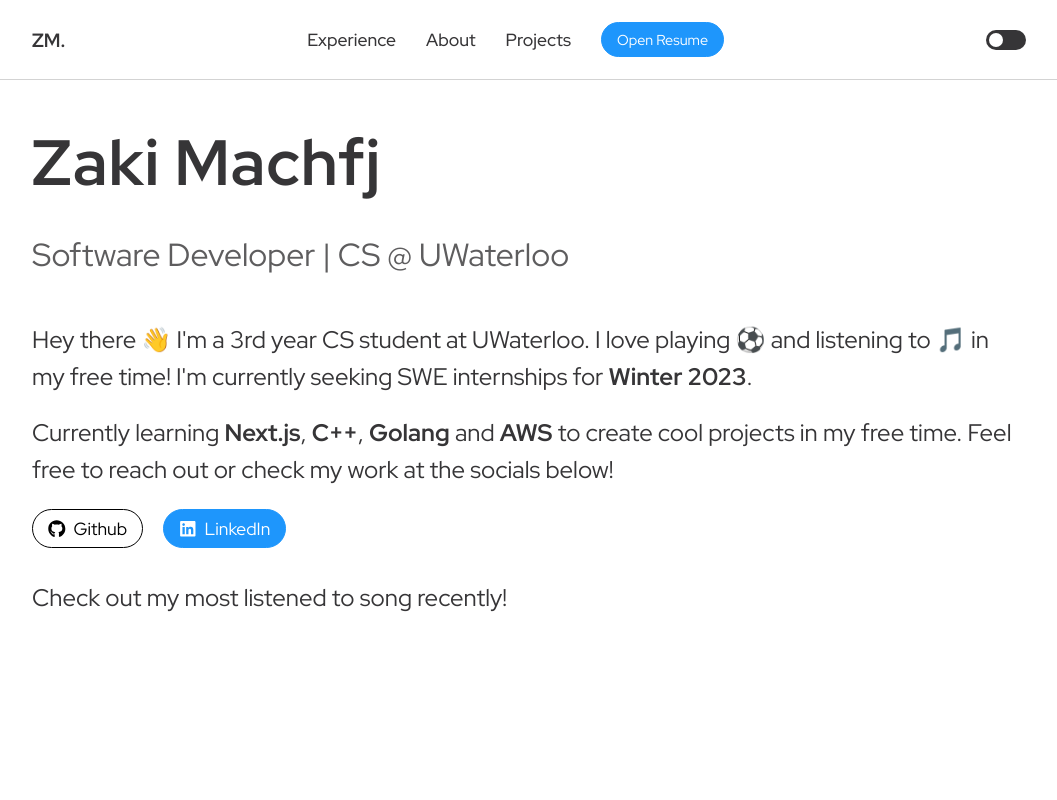
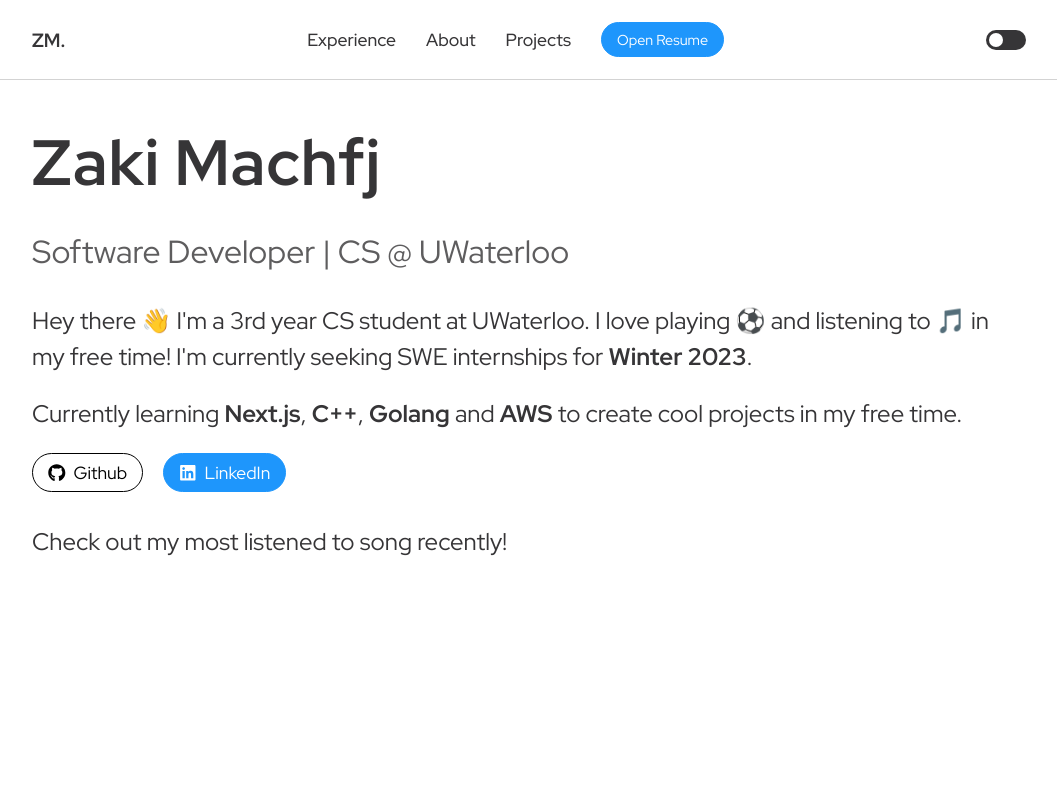
Before and after one commit to ragizaki/Portfolio, a React (Vite) app: page / in a window 1280 px wide. Shown: the top 800 px of the page, without its empty margins (111-1168 px from the left). Built offline with nearby package versions, Linux system fonts and the light colour scheme; no server answers.

Commit message:
text changes

```diff
--- a/src/components/Home/HomeStyles.tsx
+++ b/src/components/Home/HomeStyles.tsx
@@ -17,7 +17,7 @@ export const Heading = styled.h1`
     font-size: 4rem;
     font-weight: bold;
     margin-top: 1.5rem;
-    margin-bottom: 2rem;
+    margin-bottom: 1.8rem;
     letter-spacing: 1px;
 
     @media screen and (max-width: 960px) {
--- a/src/components/Home/index.tsx
+++ b/src/components/Home/index.tsx
@@ -8,7 +8,7 @@ const Home = ({ song}: any): JSX.Element => {
     return (
         <HomeContainer>
             <Heading>{heading}</Heading>
-            <TagItem style={{fontSize: '2rem', opacity: 0.8, marginBottom: '3rem'}}>Software Developer | CS @ UWaterloo</TagItem>
+            <TagItem style={{fontSize: '2rem', opacity: 0.8, marginBottom: '2rem'}}>Software Developer | CS @ UWaterloo</TagItem>
             <TagItem>
                 Hey there 👋 I'm a 3rd year CS student at UWaterloo. I love playing ⚽ and listening to 🎵 in my free time! {' '}
                 {isLooking
@@ -26,7 +26,7 @@ const Home = ({ song}: any): JSX.Element => {
                 <TagItem>
                     {/* I love building high-quality tools that are user-friendly and meaningful. <br /> */}
                     Currently learning <strong>Next.js</strong>, <strong>C++</strong>, <strong>Golang</strong> and <strong>AWS</strong> to
-                    create cool projects in my free time. Feel free to reach out or check my work at the socials below!
+                    create cool projects in my free time.
                 </TagItem>
             </div>
 
```
